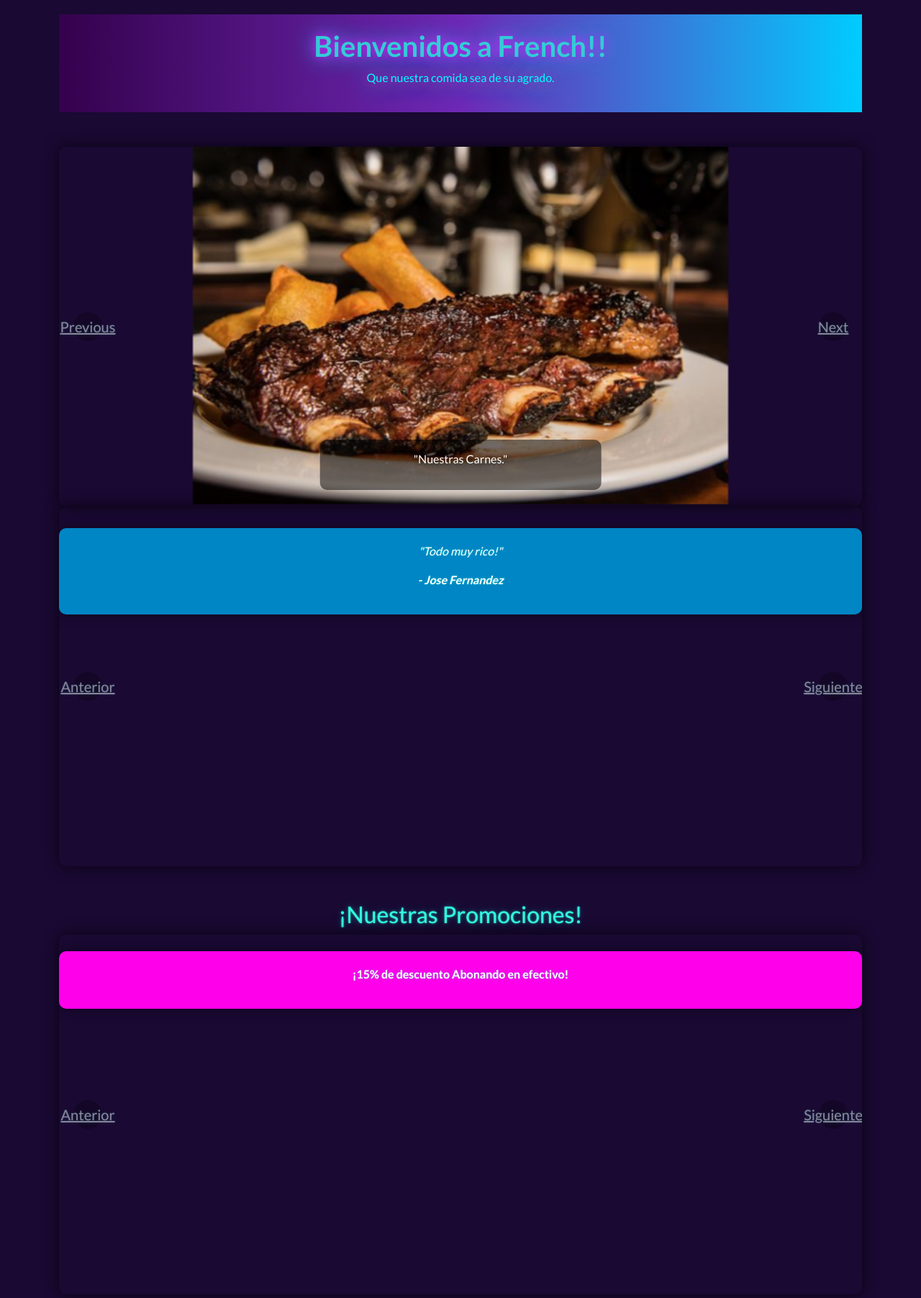
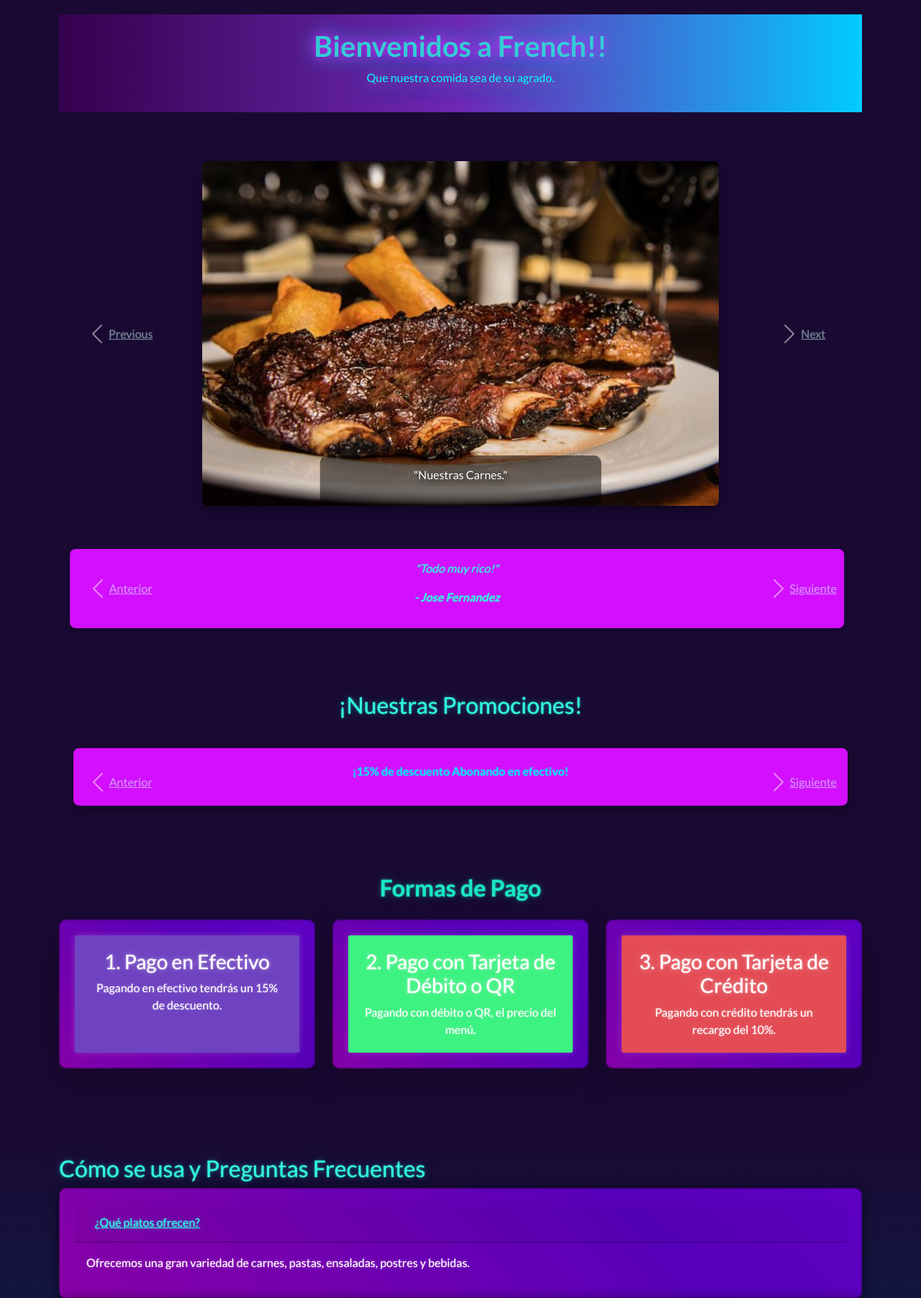
Before and after one commit to BryanRB519/Menu-Restaurante, a Django app: page / in a window 1280 px wide. Shown: the part 172-1976 px from the top of the page at 72% size. Run offline with Django 5.2, Linux system fonts and the light colour scheme; some libraries are stand-ins or nearby versions.

Commit message:
cambios visiuales en el Carousel

```diff
--- a/MiProyecto/App/static/App/styles.css
+++ b/MiProyecto/App/static/App/styles.css
@@ -163,84 +163,6 @@
     100% { text-shadow: 0 0 20px #00ff00, 0 0 30px #00ff00, 0 0 40px #00ff00; }
 }
 
-/* Estilos generales del carrusel */
-.carousel {
-    position: relative;
-    width: 100%;
-    height: 500px;
-    overflow: hidden;
-    border-radius: 10px;
-    box-shadow: 0 0 20px rgba(0, 0, 0, 0.7);
-}
-
-.carousel-item img {
-    width: 100%;
-    height: 100%;
-    object-fit: cover;
-}
-
-/* Leyendas del carrusel */
-.carousel-caption {
-    position: absolute;
-    bottom: 20px;
-    left: 50%;
-    transform: translateX(-50%);
-    color: rgb(255, 255, 255);
-    text-shadow: 2px 2px 8px rgba(0, 0, 0, 0.8);
-    background-color: rgba(0, 0, 0, 0.5);
-    padding: 15px 25px;
-    border-radius: 10px;
-    z-index: 10;
-}
-
-/* Controles del carrusel */
-.carousel-control-prev,
-.carousel-control-next {
-    background-color: rgba(0, 0, 0, 0.5);
-    width: 40px; /* Tamaño reducido */
-    height: 40px; /* Tamaño reducido */
-    border-radius: 50%;
-    display: flex;
-    justify-content: center;
-    align-items: center;
-    color: #fff;
-    font-size: 20px; /* Tamaño de fuente reducido */
-    transition: transform 0.3s;
-    top: 50%; /* Centrar verticalmente */
-    transform: translateY(-50%); /* Ajustar para que esté en el medio */
-}
-
-.carousel-control-prev {
-    left: 20px; /* Ajustar posición lateral */
-}
-
-.carousel-control-next {
-    right: 20px; /* Ajustar posición lateral */
-}
-
-.carousel-control-prev:hover,
-.carousel-control-next:hover {
-    transform: scale(1.1);
-    background-color: #ff00ff;
-    box-shadow: 0 0 10px #ff00ff;
-}
-
-/* Indicadores del carrusel */
-.carousel-indicators {
-    bottom: 10px;
-}
-
-.carousel-indicators li {
-    background-color: rgba(255, 255, 255, 0.6);
-    width: 15px;
-    height: 15px;
-    border-radius: 50%;
-}
-
-.carousel-indicators .active {
-    background-color: #ff00ff;
-    box-shadow: 0 0 10px #ff00ff;
-}
 
 /* Sección 'Cómo Funciona' */
 .como-funciona h2 {
@@ -330,9 +252,10 @@
     100% { color: #ff00ff; }
 }
 
+
 /* Efecto RGB en las tarjetas (card) */
 .card {
-    background: linear-gradient(45deg, #ff00ff, #00ccff, #ff0099);
+    background: linear-gradient(45deg, #be0095, #5700b9, #7700e7);
     background-size: 300% 300%;
     animation: rgb-background 5s infinite alternate;
     color: #fff;
@@ -347,59 +270,206 @@
     100% { background-position: 0% 50%; }
 }
 
-/* Carrusel personalizado */
-.carousel1 {
-    position: relative;
-    width: 80%; /* Ajusta el ancho del carrusel */
-    margin: 20px auto; /* Centrado horizontal y margen vertical */
-    border-radius: 10px;
-    box-shadow: 0 0 20px rgba(0, 0, 0, 0.7);
-    overflow: hidden;
-    animation: slide-in 1s ease-out;
+
+/* Testimonio con animación RGB */
+.testimonio {
+    text-align: center;
+    font-style: italic;
+    margin: 20px 0;
+    background-color: rgba(190, 0, 149, 0.1); /* #be0095 */
+    padding: 15px;
+    border-radius: 8px; /* Bordes redondeados */
+    box-shadow: 0 4px 8px rgba(0, 0, 0, 0.1); /* Sombra suave */
+    animation: fadeIn 1s ease-in-out, colorChangeTestimonio 5s infinite alternate, moveTestimonio 5s ease-in-out infinite; /* Animación para que aparezca, cambio de color y movimiento */
 }
 
-/* Animación de deslizamiento del carrusel */
-@keyframes slide-in {
-    from {
-        transform: translateX(100%);
+/* Movimiento de testimonio */
+@keyframes moveTestimonio {
+    0% {
+        transform: translateX(-20px); /* Comienza desplazándose desde la izquierda */
     }
-    to {
-        transform: translateX(0);
+    50% {
+        transform: translateX(20px); /* Se desplaza hacia la derecha */
+    }
+    100% {
+        transform: translateX(-20px); /* Vuelve a la posición inicial */
     }
 }
 
-/* Testimonios */
 .testimonio {
     text-align: center;
     font-style: italic;
-    background-color: #0086c4; /* Color de fondo para testimonios */
-    color: white; /* Color del texto */
-    padding: 20px; /* Espaciado interno */
-    border-radius: 10px; /* Bordes redondeados */
-    box-shadow: 0 0 15px rgba(0, 0, 0, 0.5);
-    margin: 30px 0;
-    animation: fade-in 1.5s ease-in-out;
+    margin: 20px 0;
+    background-color: rgba(190, 0, 149, 0.1); /* #be0095 */
+    padding: 15px;
+    border-radius: 8px; /* Bordes redondeados */
+    box-shadow: 0 4px 8px rgba(0, 0, 0, 0.1); /* Sombra suave */
+    animation: fadeIn 1s ease-in-out, colorChangeTestimonio 5s infinite alternate, moveTestimonio 5s ease-in-out infinite; /* Animación para que aparezca, cambio de color y movimiento */
 }
 
-/* Animación de aparición de testimonios */
-@keyframes fade-in {
-    from {
+/* Movimiento de testimonio */
+@keyframes moveTestimonio {
+    0% {
+        transform: translateX(-20px); /* Comienza desplazándose desde la izquierda */
+    }
+    50% {
+        transform: translateX(20px); /* Se desplaza hacia la derecha */
+    }
+    100% {
+        transform: translateX(-20px); /* Vuelve a la posición inicial */
+    }
+}
+
+/* Carrusel */
+.testimonio {
+    text-align: center;
+    font-style: italic;
+    margin: 20px 0;
+    background-color: rgba(190, 0, 149, 0.1); /* #be0095 */
+    padding: 15px;
+    border-radius: 8px; /* Bordes redondeados */
+    box-shadow: 0 4px 8px rgba(0, 0, 0, 0.2); /* Sombra más suave */
+    animation: fadeIn 2s ease-in-out, colorChangeTestimonio 4s infinite alternate, moveTestimonio 8s ease-in-out infinite; /* Cambio más rápido de color y movimiento más lento */
+}
+
+/* Movimiento de testimonio */
+@keyframes moveTestimonio {
+    0% {
+        transform: translateX(-10px); /* Empieza moviéndose de forma más sutil desde la izquierda */
+    }
+    50% {
+        transform: translateX(10px); /* Movimiento hacia la derecha */
+    }
+    100% {
+        transform: translateX(-10px); /* Vuelve hacia la izquierda */
+    }
+}
+
+/*recuadro en las imagenes */
+.carousel-caption {
+    position: absolute;
+    bottom: 20px;
+    left: 50%;
+    transform: translateX(-50%);
+    color: rgb(255, 255, 255);
+    text-shadow: 2px 2px 8px rgba(0, 0, 0, 0.8);
+    background-color: rgba(0, 0, 0, 0.5);
+    padding: 15px 25px;
+    border-radius: 10px;
+    z-index: 10;
+}
+
+/* Carrusel */
+.carousel-item {
+    padding: 20px;
+    position: relative;
+    transition: transform 0.7s ease, opacity 0.7s ease; /* Suavizado de transición */
+    border-radius: 8px;
+    box-shadow: 0 6px 12px rgba(0, 0, 0, 0.4); /* Sombra más pronunciada */
+}
+
+/* Imagen del carrusel sin animación */
+.carousel-item img {
+    width: 100%;
+    height: auto;
+    border-radius: 8px;
+    box-shadow: 0 6px 12px rgba(0, 0, 0, 0.4); /* Sombra más pronunciada */
+    transition: transform 0.5s ease; /* Suavizado de la animación de zoom */
+}
+
+/* Zoom en la imagen al hacer hover */
+.carousel-item img:hover {
+    transform: scale(1.1); /* Aumenta la imagen en un 10% */
+}
+
+.carousel-control-prev:hover,
+.carousel-control-next:hover {
+    transform: scale(1.1);
+    background-color: #00e1ff;
+    box-shadow: 0 0 10px #00f7ff;
+}
+
+/* Indicadores del carrusel */
+.carousel-indicators {
+    bottom: 10px;
+}
+
+.carousel-indicators li {
+    background-color: rgba(255, 255, 255, 0.6);
+    width: 15px;
+    height: 15px;
+    border-radius: 50%;
+}
+
+.carousel-indicators .active {
+    background-color: #ff00ff;
+    box-shadow: 0 0 10px #ff00ff;
+}
+
+
+/* Oferta con animación en RGB */
+.oferta {
+    text-align: center;
+    font-weight: bold;
+    background-color: rgb(87, 0, 185);
+    padding: 20px;
+    margin: 20px 0;
+    border-radius: 8px; /* Bordes más suaves */
+    color: #00e1ff;
+    box-shadow: 0 6px 12px rgba(0, 0, 0, 0.3); /* Sombra más pronunciada */
+    animation: colorChange 4s infinite alternate, moveOferta 8s ease-in-out infinite; /* Color más rápido y movimiento más lento */
+}
+
+/* Movimiento de oferta */
+@keyframes moveOferta {
+    0% {
+        transform: translateY(-15px); /* Movimiento más suave */
+    }
+    50% {
+        transform: translateY(15px); /* Desplazamiento hacia abajo */
+    }
+    100% {
+        transform: translateY(-15px); /* Vuelve a la posición inicial */
+    }
+}
+
+/* Cambio de color al hacer hover */
+.oferta:hover {
+    background-color: rgb(57, 0, 129); /* Color más oscuro */
+}
+
+/* Animación para cambiar el color de fondo usando RGB */
+@keyframes colorChange {
+    0% {
+        background-color: rgb(0, 248, 227);
+    }
+    50% {
+        background-color: rgb(225, 0, 255);
+    }
+    100% {
+        background-color: rgb(132, 0, 255);
+    }
+}
+
+/* Animación para cambiar el color de fondo de los testimonios */
+@keyframes colorChangeTestimonio {
+    0% {
+        background-color: rgb(0, 248, 227);
+    }
+    50% {
+        background-color: rgb(225, 0, 255);
+    }
+    100% {
+        background-color: rgb(132, 0, 255);
+    }
+}
+
+/* Animación de desvanecimiento para testimonio */
+@keyframes fadeIn {
+    0% {
         opacity: 0;
     }
-    to {
+    100% {
         opacity: 1;
     }
 }
-
-/* Ofertas */
-.oferta {
-    text-align: center;
-    font-weight: bold;
-    background-color: #ff00ea; /* Color de fondo para ofertas */
-    color: white; /* Color del texto */
-    padding: 20px; /* Espaciado interno */
-    margin: 30px 0;
-    border-radius: 10px; /* Bordes redondeados */
-    box-shadow: 0 0 15px rgba(0, 0, 0, 0.5);
-    animation: bounce 1s infinite alternate;
-}
```
